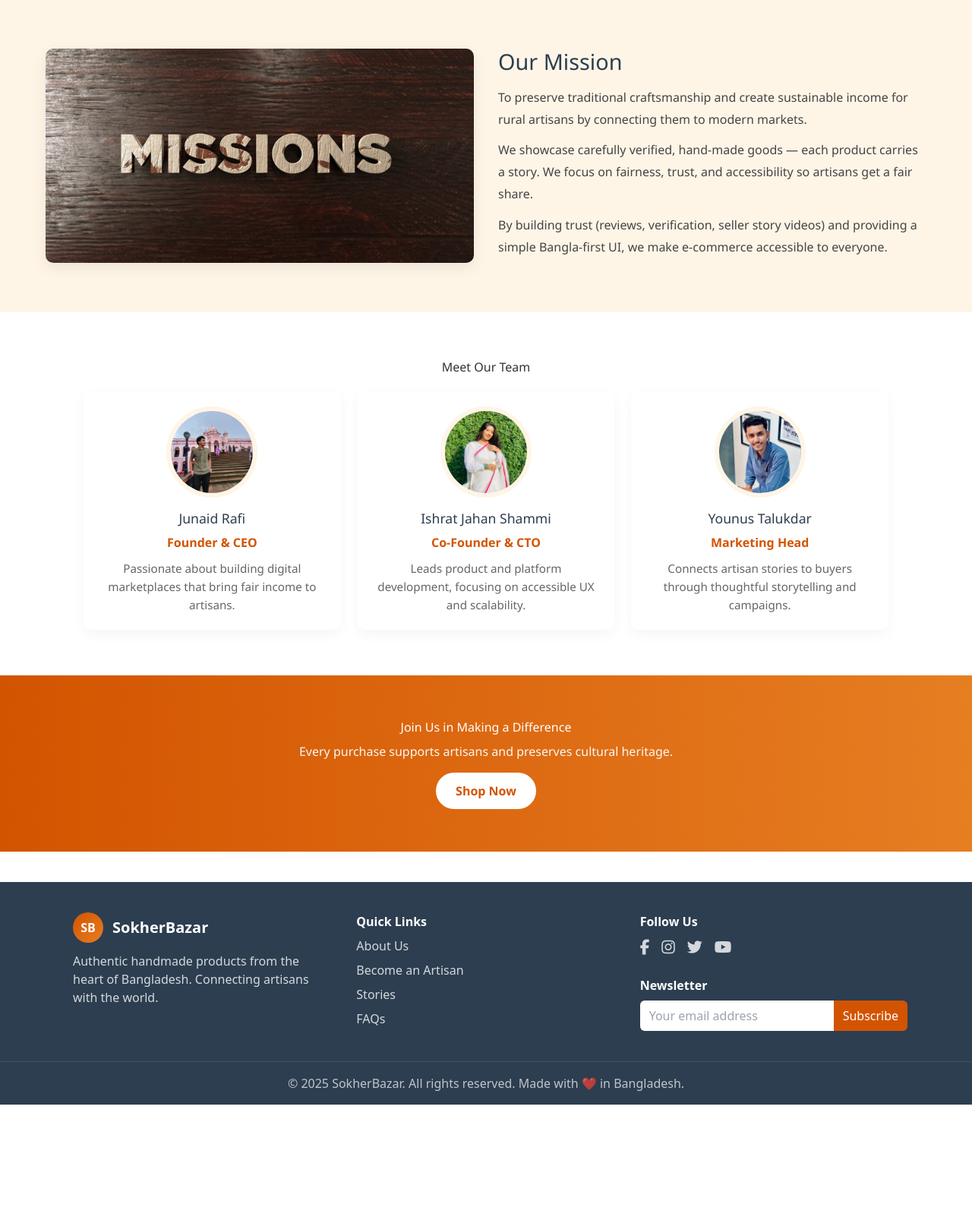
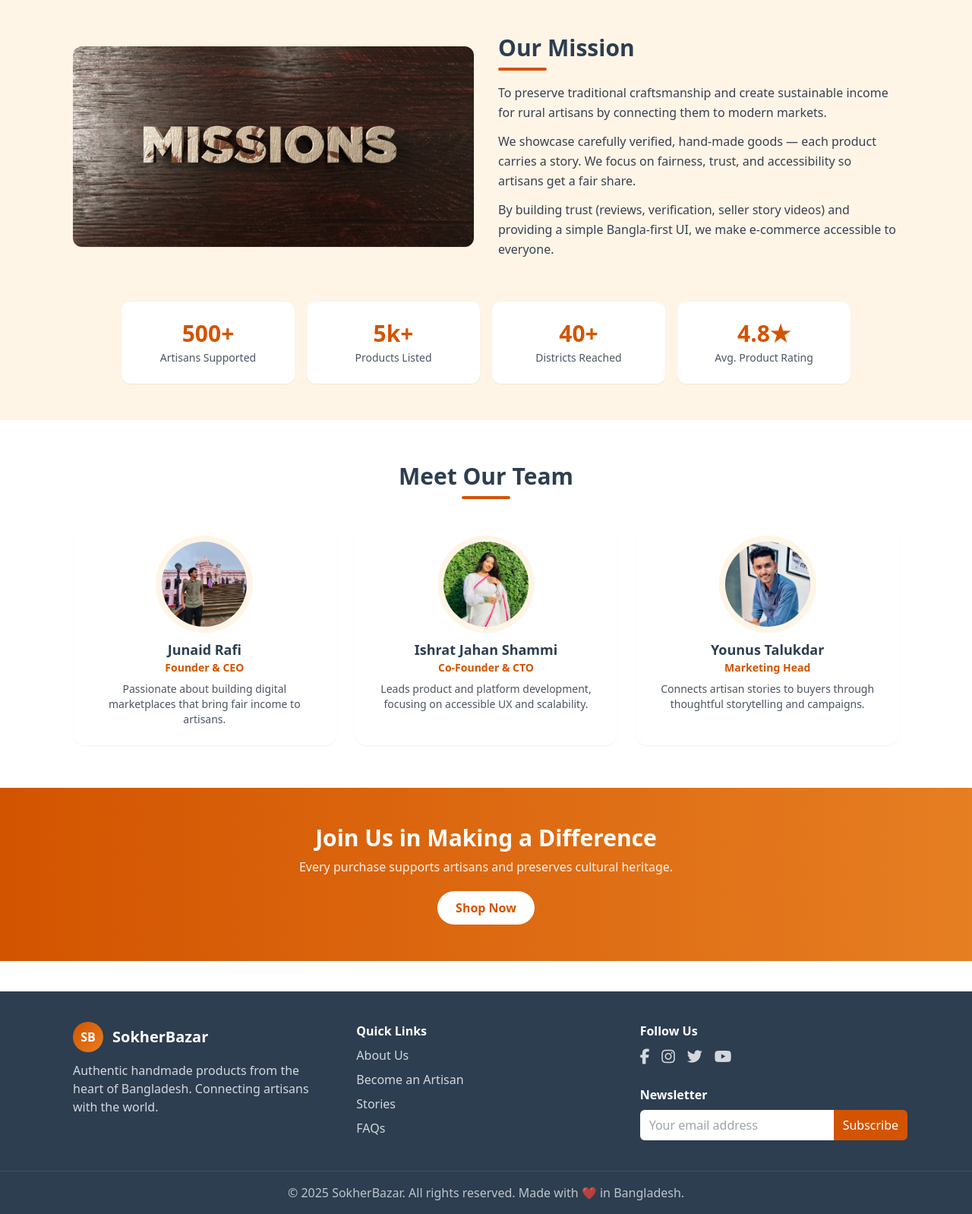
Before and after one commit to Junaid706/SokherBazar, a Django app: page /about/ in a window 1280 px wide. Shown: the part 407-2005 px from the top of the page at 76% size. Before the commit the page ends 1861 px from the top, so only its background shows below. Run offline with Django 5.2, Linux system fonts and the light colour scheme; some libraries are stand-ins or nearby versions.

Commit message:
fix about

```diff
--- a/template/about.html
+++ b/template/about.html
@@ -1,132 +1,136 @@
 {% extends "base.html" %}
 {% load static %}
 
+{% block title %}About — SokherBazar{% endblock %}
+
 {% block content %}
-<!-- Page-specific styles (scoped) -->
-<style>
-/* Scoped styles so it looks like your other pages */
-.about-page { color: #333; font-family: 'Segoe UI', Tahoma, Verdana, sans-serif; }
-.about-page .hero-section{
-  padding: 80px 0;
-  background: linear-gradient(rgba(255,255,255,0.95), rgba(255,255,255,0.95)), url("{% static 'images/about-hero.jpg' %}") center/cover no-repeat;
-  text-align: center;
-}
-.about-page .hero-title{ font-size: 2.8rem; color:#2C3E50; margin-bottom:12px; }
-.about-page .hero-subtitle{ font-size:1.05rem; color:#666; margin-bottom:24px; max-width:900px; margin-left:auto; margin-right:auto; }
-
-.about-page .mission-section{ padding: 60px 0; background:#FEF5E7; }
-.about-page .mission-container{ display:grid; grid-template-columns: 1fr 1fr; gap:32px; align-items:center; max-width:1200px; margin:0 auto; padding:0 20px; }
-.about-page .mission-image img{ width:100%; border-radius:10px; box-shadow:0 6px 20px rgba(0,0,0,0.08); }
-.about-page .mission-content h2{ color:#2C3E50; font-size:1.8rem; margin-bottom:12px; }
-.about-page .mission-content p{ color:#444; line-height:1.8; margin-bottom:12px; }
-
-.about-page .map-section{ padding:60px 0; max-width:1200px; margin:0 auto; padding-left:20px; padding-right:20px; }
-.about-page .map-container{ height:420px; border-radius:10px; overflow:hidden; box-shadow:0 6px 20px rgba(0,0,0,0.06); }
-.about-page .location-info{ margin-top:22px; display:grid; grid-template-columns: repeat(auto-fit,minmax(240px,1fr)); gap:20px; }
-
-.about-page .info-card{ background:#fff; padding:22px; border-radius:10px; box-shadow:0 4px 16px rgba(0,0,0,0.04); }
-.about-page .info-card h3{ font-size:1.15rem; color:#2C3E50; margin-bottom:8px; display:flex; align-items:center; gap:8px; }
-.about-page .info-card p{ color:#555; line-height:1.6; }
-
-.about-page .impact-section{ padding:60px 0; background:#FEF5E7; }
-.about-page .impact-stats{ display:grid; grid-template-columns: repeat(auto-fit,minmax(180px,1fr)); gap:18px; max-width:1100px; margin:0 auto; padding:0 20px; text-align:center; }
-.about-page .impact-stat{ background:#fff; padding:24px; border-radius:10px; box-shadow:0 6px 18px rgba(0,0,0,0.04); }
-.about-page .stat-number{ font-size:2.4rem; color:#D35400; font-weight:700; }
-.about-page .stat-label{ color:#444; margin-top:6px; }
-
-.about-page .team-section{ padding:60px 0; }
-.about-page .team-members{ display:grid; grid-template-columns: repeat(auto-fit, minmax(220px,1fr)); gap:22px; max-width:1100px; margin:0 auto; padding:0 20px; }
-.about-page .team-member{ background:#fff; padding:20px; border-radius:10px; text-align:center; box-shadow:0 6px 18px rgba(0,0,0,0.04); transition:transform .25s; }
-.about-page .team-member:hover{ transform:translateY(-6px); }
-.about-page .member-image{ width:120px;height:120px;margin:0 auto 14px;border-radius:50%;overflow:hidden;border:6px solid #FEF5E7; }
-.about-page .member-image img{ width:100%; height:100%; object-fit:cover; display:block; }
-.about-page .member-name{ font-size:1.1rem; color:#2C3E50; margin-bottom:6px; }
-.about-page .member-role{ color:#D35400; font-weight:600; margin-bottom:10px; }
-.about-page .member-description{ color:#666; font-size:.95rem; line-height:1.6; }
-
-.about-page .cta-section{ padding:56px 0; background: linear-gradient(90deg,#D35400,#E67E22); color:#fff; text-align:center; }
-.about-page .cta-section .cta-btn{ background:#fff;color:#D35400;padding:12px 26px;border-radius:999px;text-decoration:none;font-weight:700;display:inline-block; }
-
-@media (max-width:900px){
-  .about-page .mission-container{ grid-template-columns:1fr; }
-  .about-page .hero-title{ font-size:2rem; }
-  .about-page .map-container{ height:300px; }
-}
-</style>
-
-<div class="about-page">
-
+<section class="bg-white text-[#333]">
   <!-- Hero -->
-  <section class="hero-section">
-    <div class="container">
-      <div class="hero-content">
-        <h1 class="hero-title">Connecting Artisans with the World</h1>
-        <p class="hero-subtitle">SokherBazar is a platform dedicated to preserving traditional crafts and supporting rural artisans by connecting them with customers who value authenticity and story-driven products.</p>
-        <a href="{% url 'product_list' %}" class="btn btn-primary">Explore Our Products</a>
-      </div>
-    </div>
-  </section>
-
-  <!-- Mission -->
-  <section class="mission-section">
-    <div class="mission-container">
-      <div class="mission-image">
-        <img src="{% static 'images/mission.jpg' %}" alt="Artisan at work">
-      </div>
-      <div class="mission-content">
-        <h2>Our Mission</h2>
-        <p>To preserve traditional craftsmanship and create sustainable income for rural artisans by connecting them to modern markets.</p>
-        <p>We showcase carefully verified, hand-made goods — each product carries a story. We focus on fairness, trust, and accessibility so artisans get a fair share.</p>
-        <p>By building trust (reviews, verification, seller story videos) and providing a simple Bangla-first UI, we make e-commerce accessible to everyone.</p>
-      </div>
-    </div>
-  </section>
-
-  <!-- Team -->
-  <section class="team-section">
-    <div class="container">
-      <h2 style="text-align:center; margin-bottom:20px;">Meet Our Team</h2>
-      <div class="team-members">
-        <div class="team-member">
-          <div class="member-image">
-            <img src="{% static 'images/team1.jpeg' %}" alt="Team Member 1">
-          </div>
-          <div class="member-name">Junaid Rafi</div>
-          <div class="member-role">Founder & CEO</div>
-          <div class="member-description">Passionate about building digital marketplaces that bring fair income to artisans.</div>
-        </div>
-
-        <div class="team-member">
-          <div class="member-image">
-            <img src="{% static 'images/team2.jpeg' %}" alt="Shammi">
-          </div>
-          <div class="member-name">Ishrat Jahan Shammi</div>
-          <div class="member-role">Co-Founder & CTO</div>
-          <div class="member-description">Leads product and platform development, focusing on accessible UX and scalability.</div>
-        </div>
-
-        <div class="team-member">
-          <div class="member-image">
-            <img src="{% static 'images/team3.jpeg' %}" alt="Younus Talukdar">
-          </div>
-          <div class="member-name">Younus Talukdar</div>
-          <div class="member-role">Marketing Head</div>
-          <div class="member-description">Connects artisan stories to buyers through thoughtful storytelling and campaigns.</div>
+  <div class="relative overflow-hidden">
+    <div
+      class="w-full bg-center bg-cover"
+      style="background-image:url('{% static "images/about-hero.jpg" %}');"
+    >
+      <div class="bg-white/95">
+        <div class="max-w-6xl mx-auto px-4 sm:px-6 lg:px-8 py-16 md:py-20 text-center">
+          <h1 class="text-3xl md:text-4xl font-semibold text-[#2C3E50]">
+            Connecting Artisans with the World
+          </h1>
+          <p class="mt-3 max-w-3xl mx-auto text-gray-600">
+            SokherBazar is a platform dedicated to preserving traditional crafts and supporting rural artisans by
+            connecting them with customers who value authenticity and story-driven products.
+          </p>
+          <a href="{% url 'product_list' %}"
+             class="inline-flex items-center gap-2 mt-6 h-11 px-6 rounded-full bg-[#D35400] text-white font-semibold hover:bg-orange-600 transition">
+            Explore Our Products
+          </a>
         </div>
       </div>
     </div>
-  </section>
+  </div>
+
+  <!-- Mission -->
+  <div class="bg-[#FEF5E7]">
+    <div class="max-w-6xl mx-auto px-4 sm:px-6 lg:px-8 py-14">
+      <div class="grid md:grid-cols-2 gap-8 items-center">
+        <div class="rounded-xl overflow-hidden shadow-sm">
+          <img src="{% static 'images/mission.jpg' %}" alt="Artisan at work" class="w-full h-auto object-cover">
+        </div>
+        <div>
+          <h2 class="text-2xl md:text-3xl font-semibold text-[#2C3E50]">Our Mission</h2>
+          <div class="w-16 h-1 bg-[#D35400] rounded-full mt-2"></div>
+          <p class="mt-4 text-gray-700 leading-relaxed">
+            To preserve traditional craftsmanship and create sustainable income for rural artisans by connecting them to modern markets.
+          </p>
+          <p class="mt-3 text-gray-700 leading-relaxed">
+            We showcase carefully verified, hand-made goods — each product carries a story. We focus on fairness, trust, and
+            accessibility so artisans get a fair share.
+          </p>
+          <p class="mt-3 text-gray-700 leading-relaxed">
+            By building trust (reviews, verification, seller story videos) and providing a simple Bangla-first UI, we make
+            e-commerce accessible to everyone.
+          </p>
+        </div>
+      </div>
+    </div>
+  </div>
+
+  <!-- Impact (optional numbers) -->
+  <div class="bg-[#FEF5E7]">
+    <div class="max-w-5xl mx-auto px-4 sm:px-6 lg:px-8 pb-12">
+      <div class="grid sm:grid-cols-2 lg:grid-cols-4 gap-4 text-center">
+        <div class="rounded-xl bg-white shadow-sm p-6">
+          <div class="text-3xl font-bold text-[#D35400]">500+</div>
+          <div class="text-gray-600 mt-1 text-sm">Artisans Supported</div>
+        </div>
+        <div class="rounded-xl bg-white shadow-sm p-6">
+          <div class="text-3xl font-bold text-[#D35400]">5k+</div>
+          <div class="text-gray-600 mt-1 text-sm">Products Listed</div>
+        </div>
+        <div class="rounded-xl bg-white shadow-sm p-6">
+          <div class="text-3xl font-bold text-[#D35400]">40+</div>
+          <div class="text-gray-600 mt-1 text-sm">Districts Reached</div>
+        </div>
+        <div class="rounded-xl bg-white shadow-sm p-6">
+          <div class="text-3xl font-bold text-[#D35400]">4.8★</div>
+          <div class="text-gray-600 mt-1 text-sm">Avg. Product Rating</div>
+        </div>
+      </div>
+    </div>
+  </div>
+
+  <!-- Team -->
+  <div class="max-w-6xl mx-auto px-4 sm:px-6 lg:px-8 py-14">
+    <h2 class="text-2xl md:text-3xl font-semibold text-[#2C3E50] text-center">Meet Our Team</h2>
+    <div class="w-16 h-1 bg-[#D35400] rounded-full mx-auto mt-2"></div>
+
+    <div class="mt-8 grid gap-6 sm:grid-cols-2 lg:grid-cols-3">
+      <!-- Member -->
+      <div class="rounded-2xl bg-white shadow-sm hover:shadow-md transition p-6 text-center">
+        <div class="w-28 h-28 mx-auto rounded-full overflow-hidden ring-8 ring-[#FEF5E7]">
+          <img src="{% static 'images/team1.jpeg' %}" alt="Junaid Rafi" class="w-full h-full object-cover">
+        </div>
+        <div class="mt-4 text-lg font-semibold text-[#2C3E50]">Junaid Rafi</div>
+        <div class="text-[#D35400] font-semibold text-sm">Founder & CEO</div>
+        <p class="mt-2 text-gray-600 text-sm">
+          Passionate about building digital marketplaces that bring fair income to artisans.
+        </p>
+      </div>
+
+      <div class="rounded-2xl bg-white shadow-sm hover:shadow-md transition p-6 text-center">
+        <div class="w-28 h-28 mx-auto rounded-full overflow-hidden ring-8 ring-[#FEF5E7]">
+          <img src="{% static 'images/team2.jpeg' %}" alt="Ishrat Jahan Shammi" class="w-full h-full object-cover">
+        </div>
+        <div class="mt-4 text-lg font-semibold text-[#2C3E50]">Ishrat Jahan Shammi</div>
+        <div class="text-[#D35400] font-semibold text-sm">Co-Founder & CTO</div>
+        <p class="mt-2 text-gray-600 text-sm">
+          Leads product and platform development, focusing on accessible UX and scalability.
+        </p>
+      </div>
+
+      <div class="rounded-2xl bg-white shadow-sm hover:shadow-md transition p-6 text-center">
+        <div class="w-28 h-28 mx-auto rounded-full overflow-hidden ring-8 ring-[#FEF5E7]">
+          <img src="{% static 'images/team3.jpeg' %}" alt="Younus Talukdar" class="w-full h-full object-cover">
+        </div>
+        <div class="mt-4 text-lg font-semibold text-[#2C3E50]">Younus Talukdar</div>
+        <div class="text-[#D35400] font-semibold text-sm">Marketing Head</div>
+        <p class="mt-2 text-gray-600 text-sm">
+          Connects artisan stories to buyers through thoughtful storytelling and campaigns.
+        </p>
+      </div>
+    </div>
+  </div>
 
   <!-- CTA -->
-  <section class="cta-section">
-    <div class="container">
-      <div class="cta-content">
-        <h3 style="margin-bottom:8px;">Join Us in Making a Difference</h3>
-        <p style="margin-bottom:16px; opacity:0.95;">Every purchase supports artisans and preserves cultural heritage.</p>
-        <a href="{% url 'product_list' %}" class="cta-btn">Shop Now</a>
-      </div>
+  <div class="bg-gradient-to-r from-[#D35400] to-[#E67E22] text-white">
+    <div class="max-w-6xl mx-auto px-4 sm:px-6 lg:px-8 py-12 text-center">
+      <h3 class="text-2xl md:text-3xl font-semibold">Join Us in Making a Difference</h3>
+      <p class="mt-2 text-white/90">Every purchase supports artisans and preserves cultural heritage.</p>
+      <a href="{% url 'product_list' %}"
+         class="inline-flex items-center gap-2 mt-5 h-11 px-6 rounded-full bg-white text-[#D35400] font-semibold hover:bg-white/90 transition">
+        Shop Now
+      </a>
     </div>
-  </section>
-
-</div>
+  </div>
+</section>
 {% endblock %}
```
Also changed, not shown: template/stories.html (+71 -162 lines), template/story_detail.html (+52 -5 lines).
